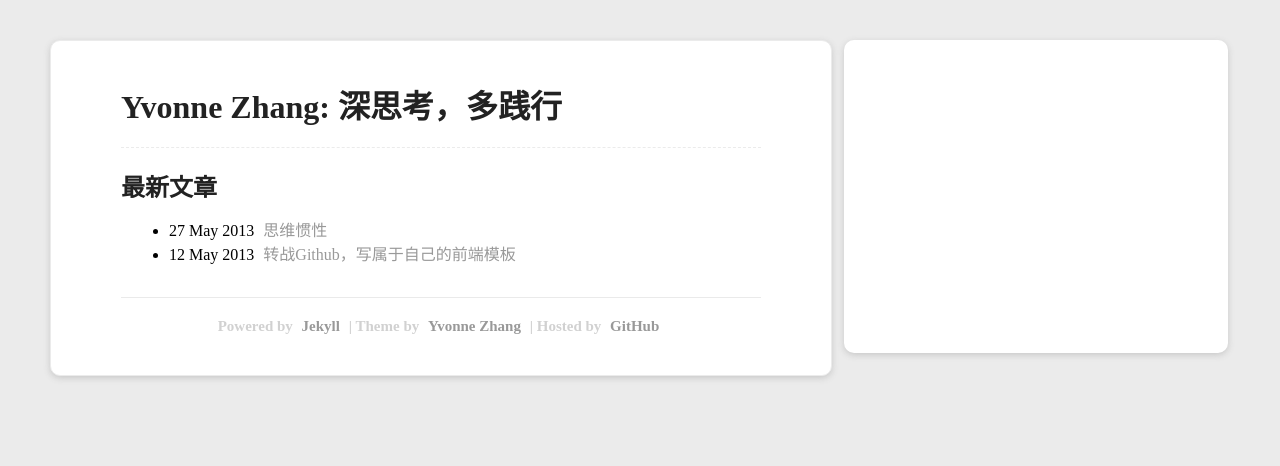
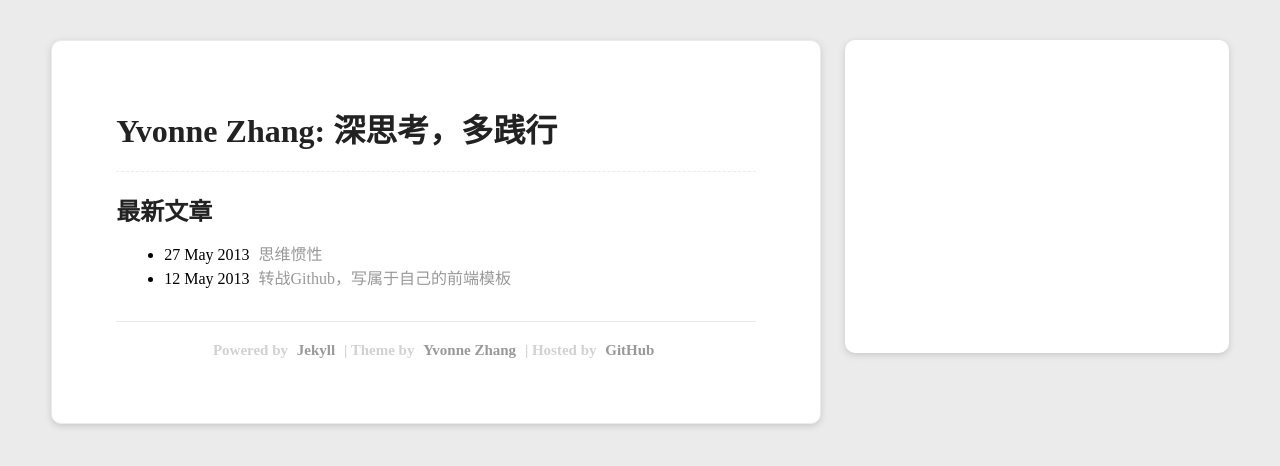
Before and after one commit to fcrosfly/myblog, a Jekyll site: the page built from index.html, in a window 1280 px wide. Shown: the top 466 px of the page. Built offline with Jekyll 4.4.1, drawn with Linux system fonts in a browser that asks for light colours.

Commit message:
Update style.css

```diff
--- a/css/style.css
+++ b/css/style.css
@@ -45,7 +45,7 @@ div#sidebar{
 	display: block;
 	width: 30%;
 	top: 40px;
-	right: 52px;
+	right: 4%;
 	background-color: #fff;
 	border-radius: 10px;
 	padding-top: 72px;
@@ -57,9 +57,10 @@ div#sidebar{
 div#page{
 	width: 50%;
 	margin-top: 40px;
-	margin-left: 50px;
+	margin-left: 4%;
 	background-color: #fff;
-	padding: 40px 70px;
+	padding: 5%;
+	display: block;
 	border-radius: 10px;
 	border: 1px solid #ebebeb;
 	-webkit-box-shadow: rgba(100, 100, 100, 0.25) 0px 2px 6px 0px;
```
